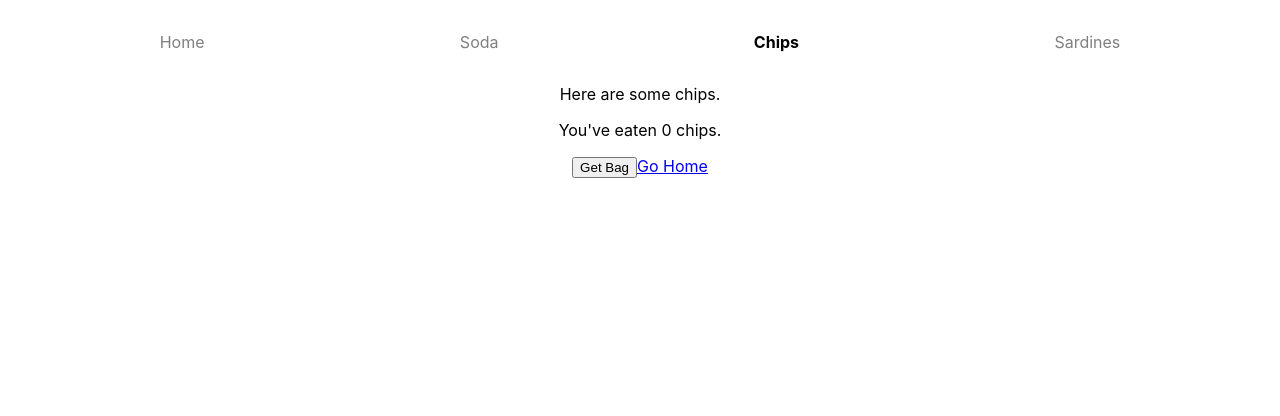
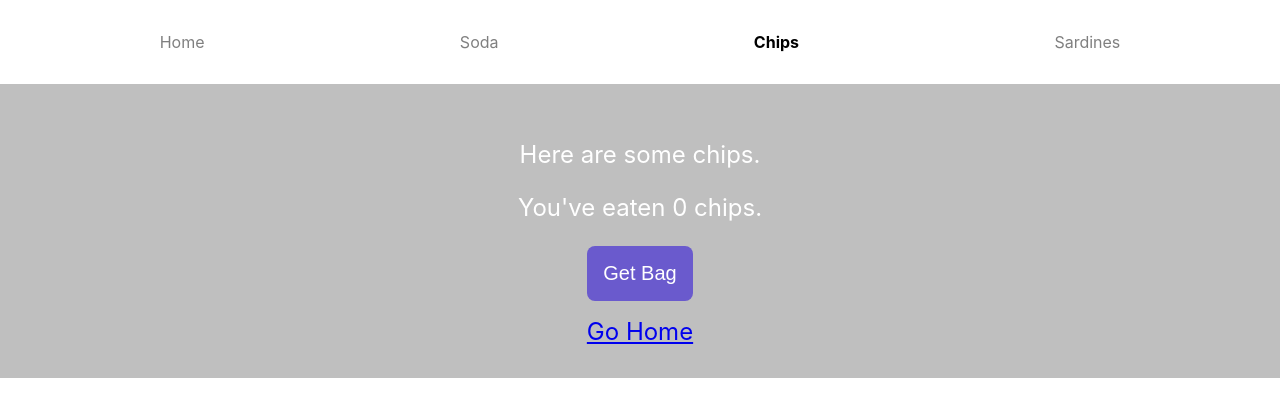
Before and after one commit to quentinikeno/Springboard-SEC-Unit-39.10-React-Router-Vending-Machine-Exercise, a React (Create React App) app: page /chips in a window 1280 px wide. Shown: the top 416 px of the page. Built offline with nearby package versions, Linux system fonts and the light colour scheme.

Commit message:
Add styles for Chips

```diff
--- /dev/null
+++ b/src/Chips.css
@@ -0,0 +1,23 @@
+.Chips {
+	color: white;
+	font-size: 1.5rem;
+	padding: 2rem;
+	background-color: rgba(0, 0, 0, 0.25);
+}
+
+.Chips button {
+	color: white;
+	font-size: 1.25rem;
+	background-color: slateblue;
+	padding: 1rem;
+	border: none;
+	border-radius: 0.5rem;
+	display: block;
+	margin: 1rem auto;
+	cursor: pointer;
+}
+
+.Chips-bag {
+	position: absolute;
+	z-index: -1;
+}
--- a/src/Chips.js
+++ b/src/Chips.js
@@ -2,6 +2,7 @@ import { Link } from "react-router-dom";
 import { useState } from "react";
 import chipSrc from "./Chips.png";
 import { v4 as uuid } from "uuid";
+import "./Chips.css";
 
 const Chips = () => {
 	const [chipBags, setChipBags] = useState([]);
@@ -14,6 +15,7 @@ const Chips = () => {
 
 	const bags = chipBags.map((chipBag) => (
 		<img
+			className="Chips-bag"
 			key={uuid()}
 			src={chipSrc}
 			alt="Bag of Chips"
```
